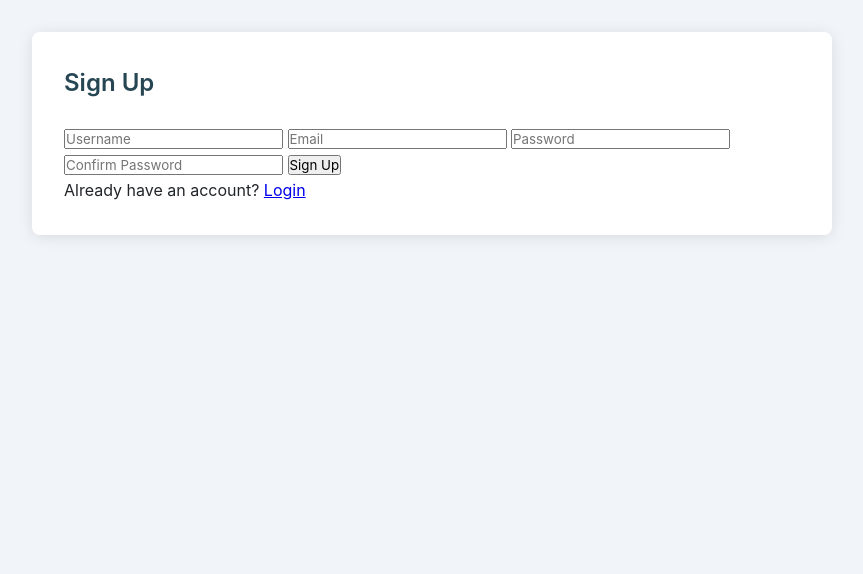
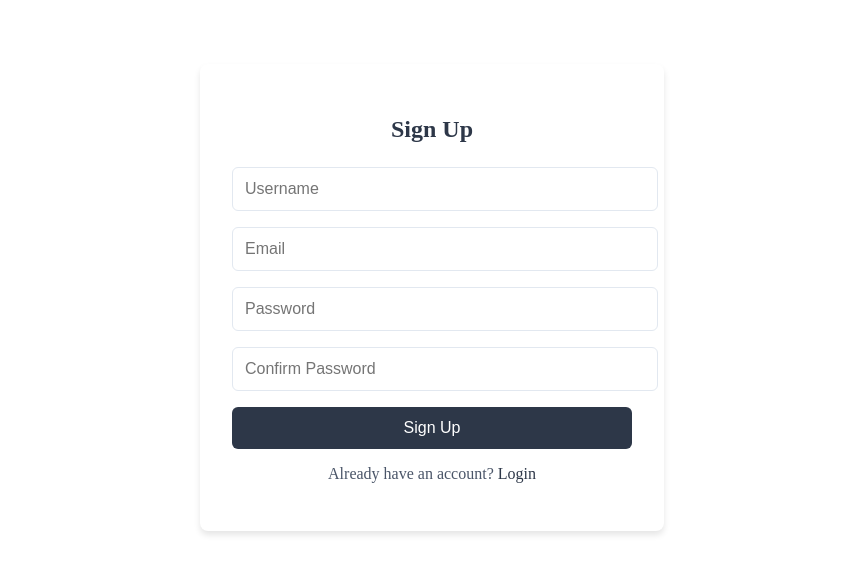
Before and after one commit to AdamDono/jama, a Flask app: page /signup in a window 1280 px wide. Shown: the top 574 px of the page, without its empty margins (208-1071 px from the left). Run offline with Flask 3, Linux system fonts and the light colour scheme; some libraries are stand-ins or nearby versions.

Commit message:
added css to signup forms

```diff
--- /dev/null
+++ b/static/css/get.css
@@ -0,0 +1,91 @@
+/* Add these styles to your existing style.css */
+
+/* Form Container */
+.form-container {
+    max-width: 400px;
+    margin: 4rem auto;
+    padding: 2rem;
+    background: white;
+    border-radius: 8px;
+    box-shadow: 0 4px 6px rgba(0, 0, 0, 0.1);
+  }
+
+  .form-container h2 {
+    color: #2d3748;
+    text-align: center;
+    margin-bottom: 1.5rem;
+    font-size: 1.5rem;
+    font-weight: 600;
+  }
+
+  /* Form Elements */
+  .form-container form {
+    display: flex;
+    flex-direction: column;
+    gap: 1rem;
+  }
+
+  .form-container input {
+    width: 100%;
+    padding: 0.75rem;
+    border: 1px solid #e2e8f0;
+    border-radius: 6px;
+    font-size: 1rem;
+    transition: border-color 0.2s;
+  }
+
+  .form-container input:focus {
+    outline: none;
+    border-color: #4a5568;
+    box-shadow: 0 0 0 1px #4a5568;
+  }
+
+  .form-container button {
+    width: 100%;
+    padding: 0.75rem;
+    background-color: #2d3748;
+    color: white;
+    border: none;
+    border-radius: 6px;
+    font-size: 1rem;
+    font-weight: 500;
+    cursor: pointer;
+    transition: background-color 0.2s;
+  }
+
+  .form-container button:hover {
+    background-color: #1a202c;
+  }
+
+  /* Links */
+  .form-container p {
+    text-align: center;
+    margin-top: 1rem;
+    color: #4a5568;
+  }
+
+  .form-container a {
+    color: #2d3748;
+    text-decoration: none;
+    font-weight: 500;
+  }
+
+  .form-container a:hover {
+    text-decoration: underline;
+  }
+
+  /* Error Messages */
+  .error-message {
+    color: #e53e3e;
+    font-size: 0.875rem;
+    margin-top: -0.5rem;
+    margin-bottom: 0.5rem;
+  }
+
+  /* Responsive Design */
+  @media (max-width: 480px) {
+    .form-container {
+      margin: 2rem 1rem;
+      padding: 1.5rem;
+    }
+  }
--- a/templates/login.html
+++ b/templates/login.html
@@ -2,7 +2,7 @@
 <html>
 <head>
     <title>Login</title>
-    <link rel="stylesheet" href="{{ url_for('static', filename='css/style.css') }}">
+    <link rel="stylesheet" href="{{ url_for('static', filename='css/get.css') }}">
 </head>
 <body>
     <div class="form-container">
--- a/templates/signup.html
+++ b/templates/signup.html
@@ -2,7 +2,7 @@
 <html>
 <head>
     <title>Sign Up</title>
-    <link rel="stylesheet" href="{{ url_for('static', filename='css/style.css') }}">
+    <link rel="stylesheet" href="{{ url_for('static', filename='css/get.css') }}">
 </head>
 <body>
     <div class="form-container">
```
Also changed, not shown: static/css/style.css (+41 -0 lines).
